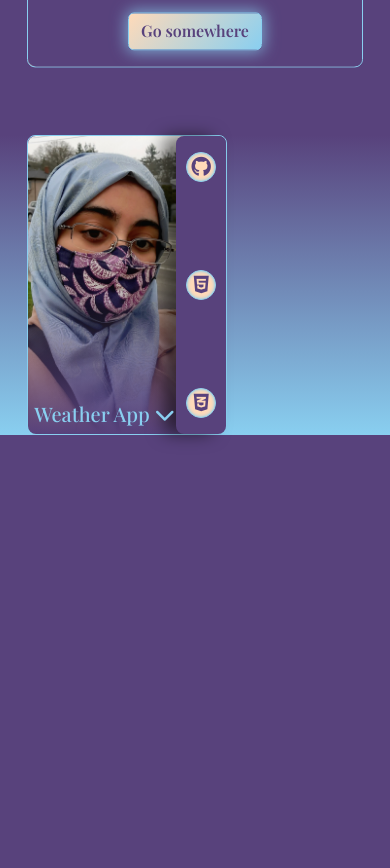
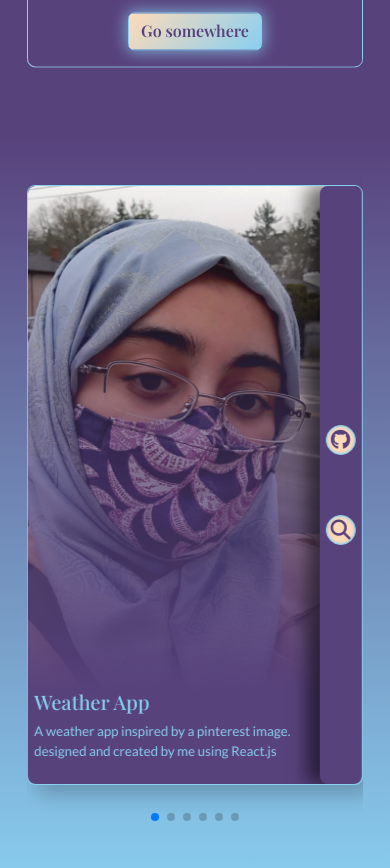
Before and after one commit to aimen114/personal-portfolio, a plain HTML site: page index.html in a window 390 px wide. Shown: the part 1990-2858 px from the top of the page. Before the commit the page ends 2452 px from the top, so only its background shows below. Drawn offline with nearby package versions, Linux system fonts and the light colour scheme; a web font is replaced by a local one.

Commit message:
adjusted slide shows for responsiveness

```diff
--- a/index.html
+++ b/index.html
@@ -134,28 +134,124 @@
     </section>
 
     <section id="portfolio">
+      <div class="swiper mySwiper">
+        <div class="swiper-wrapper">
+          <div class="swiper-slide">
             <div class="project-card">
               <div class="img-part img-grad-hidden">
-          <h5 class="project-title move-down">
-            Weather App
-            <i class="fa-solid fa-chevron-down fa-fade" id="p-card-btn"></i>
-          </h5>
+                <h5 class="project-title move-down">Weather App</h5>
                 <div class="hide contentToHide">
                   <p class="project-desc">
-              A weather app inspired by a pinterest image. designed and created
-              by me using React.js
+                    A weather app inspired by a pinterest image. designed and
+                    created by me using React.js
                   </p>
-            <button>View Project</button>
                 </div>
               </div>
               <div class="side-strip">
                 <div class="icons">
                   <a href=""><i class="fa-brands fa-github"></i></a>
-            <a href=""><i class="fa-brands fa-html5"></i></a>
-            <a href=""><i class="fa-brands fa-css3-alt"></i></a>
+                  <a href=""><i class="fa-solid fa-magnifying-glass"></i></a>
                 </div>
-          <div></div>
               </div>
+            </div>
+          </div>
+          <div class="swiper-slide">
+            <div class="project-card">
+              <div class="img-part img-grad-hidden">
+                <h5 class="project-title move-down">Weather App</h5>
+                <div class="hide contentToHide">
+                  <p class="project-desc">
+                    A weather app inspired by a pinterest image. designed and
+                    created by me using React.js
+                  </p>
+                </div>
+              </div>
+              <div class="side-strip">
+                <div class="icons">
+                  <a href=""><i class="fa-brands fa-github"></i></a>
+                  <a href=""><i class="fa-solid fa-magnifying-glass"></i></a>
+                </div>
+              </div>
+            </div>
+          </div>
+          <div class="swiper-slide">
+            <div class="project-card">
+              <div class="img-part img-grad-hidden">
+                <h5 class="project-title move-down">Weather App</h5>
+                <div class="hide contentToHide">
+                  <p class="project-desc">
+                    A weather app inspired by a pinterest image. designed and
+                    created by me using React.js
+                  </p>
+                </div>
+              </div>
+              <div class="side-strip">
+                <div class="icons">
+                  <a href=""><i class="fa-brands fa-github"></i></a>
+                  <a href=""><i class="fa-solid fa-magnifying-glass"></i></a>
+                </div>
+              </div>
+            </div>
+          </div>
+          <div class="swiper-slide">
+            <div class="project-card">
+              <div class="img-part img-grad-hidden">
+                <h5 class="project-title move-down">Weather App</h5>
+                <div class="hide contentToHide">
+                  <p class="project-desc">
+                    A weather app inspired by a pinterest image. designed and
+                    created by me using React.js
+                  </p>
+                </div>
+              </div>
+              <div class="side-strip">
+                <div class="icons">
+                  <a href=""><i class="fa-brands fa-github"></i></a>
+                  <a href=""><i class="fa-solid fa-magnifying-glass"></i></a>
+                </div>
+              </div>
+            </div>
+          </div>
+          <div class="swiper-slide">
+            <div class="project-card">
+              <div class="img-part img-grad-hidden">
+                <h5 class="project-title move-down">Weather App</h5>
+                <div class="hide contentToHide">
+                  <p class="project-desc">
+                    A weather app inspired by a pinterest image. designed and
+                    created by me using React.js
+                  </p>
+                </div>
+              </div>
+              <div class="side-strip">
+                <div class="icons">
+                  <a href=""><i class="fa-brands fa-github"></i></a>
+                  <a href=""><i class="fa-solid fa-magnifying-glass"></i></a>
+                </div>
+              </div>
+            </div>
+          </div>
+          <div class="swiper-slide">
+            <div class="project-card">
+              <div class="img-part img-grad-hidden">
+                <h5 class="project-title move-down">Weather App</h5>
+                <div class="hide contentToHide">
+                  <p class="project-desc">
+                    A weather app inspired by a pinterest image. designed and
+                    created by me using React.js
+                  </p>
+                </div>
+              </div>
+              <div class="side-strip">
+                <div class="icons">
+                  <a href=""><i class="fa-brands fa-github"></i></a>
+                  <a href=""><i class="fa-solid fa-magnifying-glass"></i></a>
+                </div>
+              </div>
+            </div>
+          </div>
+        </div>
+        <div class="swiper-pagination"></div>
       </div>
     </section>
 
--- a/src/index.js
+++ b/src/index.js
@@ -1,17 +1,16 @@
-function showCardContent() {
-  let contentToHide = document.querySelector(".contentToHide");
-  contentToHide.classList.toggle("hide");
-  let imgShadow = document.querySelector(".img-part");
-  let project_title = document.querySelector(".project-title");
-  if (contentToHide.classList.contains("hide")) {
-    imgShadow.classList.add("img-grad-hidden");
-    imgShadow.classList.remove("img-grad-shown");
-  } else {
-    imgShadow.classList.add("img-grad-shown");
-    imgShadow.classList.remove("img-grad-hidden");
-    project_title.classList.remove("move-down");
-  }
-}
-
-let showBtn = document.querySelector("#p-card-btn");
-showBtn.addEventListener("click", showCardContent);
+var swiper = new Swiper(".mySwiper", {
+  effect: "coverflow",
+  grabCursor: true,
+  centeredSlides: true,
+  slidesPerView: "auto",
+  coverflowEffect: {
+    rotate: 50,
+    stretch: 0,
+    depth: 100,
+    modifier: 1,
+    slideShadows: true,
+  },
+  pagination: {
+    el: ".swiper-pagination",
+  },
+});
--- a/src/styles.css
+++ b/src/styles.css
@@ -186,16 +186,25 @@ h2 {
     rgb(137, 207, 240) 100%
   );
   padding: 0 7%;
+  padding-bottom: 60px;
 }
 .project-card {
-  max-width: 200px;
-  height: 300px;
+  overflow: hidden;
+  max-width: 350px;
+  height: 600px;
   border: 1px solid #89cff0;
   border-radius: 8px;
   display: flex;
+  box-shadow: 10px 10px 20px rgba(0, 0, 0, 0.2);
 }
 .project-card .img-part {
-  width: 220px;
+  background-image: linear-gradient(
+      0deg,
+      rgb(88, 66, 124) 15%,
+      rgba(0, 0, 0, 0) 100%
+    ),
+    url("../imgs/20230515_183049.jpg");
+  max-width: 75vmax;
   background-size: cover;
   background-position: center;
   background-repeat: no-repeat;
@@ -218,32 +227,22 @@ h2 {
   font-size: smaller;
   margin-bottom: 2px;
 }
-.img-part button {
-  width: 90%;
-  font-family: "Lato", sans-serif;
-  font-size: x-small;
-  padding: 2%;
-  border: 1px solid #89cff0;
-  margin-right: 15px;
-  border-radius: 8px;
-  color: #58427c;
-  background-color: #ffdab9;
-}
-.img-part i {
-  text-align: center;
-  color: #89cff0;
-}
 
 .project-card .side-strip {
-  max-width: 50px;
+  max-width: 20vmax;
   border-radius: 8px;
   background-color: #58427c;
   display: flex;
   flex-direction: column;
   justify-content: center;
-  padding: 3px;
+  padding: 6px;
   text-align: center;
   box-shadow: -13px 0px 17px rgba(0, 0, 0, 0.536);
+}
+.icons {
+  display: flex;
+  flex-direction: column;
+  justify-content: space-evenly;
 }
 .icons i {
   font-size: 20px;
@@ -262,28 +261,23 @@ h2 {
   transform: scale(1.5);
   box-shadow: 0px 0px 5px 2px rgba(137, 207, 240, 0.7);
 }
-.img-grad-shown {
-  background-image: linear-gradient(
-      0deg,
-      rgb(88, 66, 124) 30%,
-      rgba(0, 0, 0, 0) 100%
-    ),
-    url("../imgs/20230515_183049.jpg");
+
+.swiper {
+  width: 100%;
+  padding-top: 50px;
+  padding-bottom: 50px;
+  box-shadow: none;
+  overflow: hidden;
 }
-.img-grad-hidden {
-  background-image: linear-gradient(
-      0deg,
-      rgb(88, 66, 124) 0%,
-      rgba(0, 0, 0, 0) 50%
-    ),
-    url("../imgs/20230515_183049.jpg");
+
+.swiper-slide {
+  background-position: center;
+  background-size: cover;
+  width: 400px;
+  height: 600px;
+  border-radius: 8px;
 }
-.hide {
-  display: none;
-}
-.move-down {
-  transform: translateY(20px);
-}
+
 @media (max-width: 800px) {
   #hero {
     padding: 35% 7%;
@@ -297,4 +291,10 @@ h2 {
     grid-template-columns: 1fr;
     transform: translateY(-5%);
   }
+  .project-card {
+    max-width: 100%;
+  }
+  .swiper-slide {
+    width: 100%;
+  }
 }
```
Lines whose indentation alone changed are shown as unchanged.
